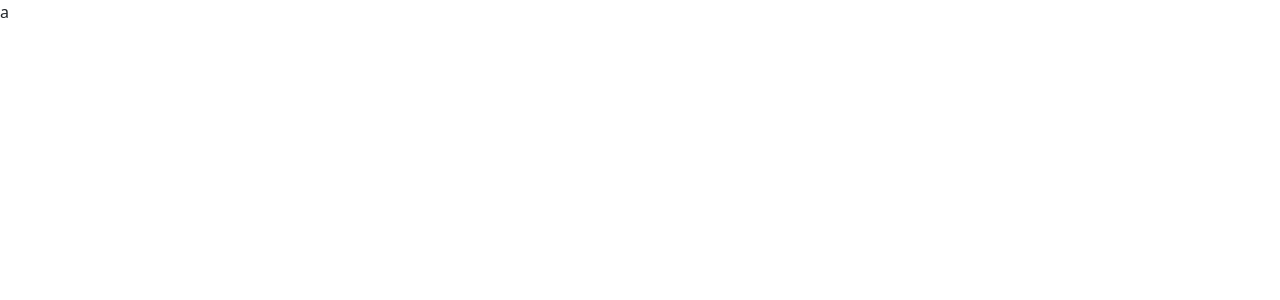
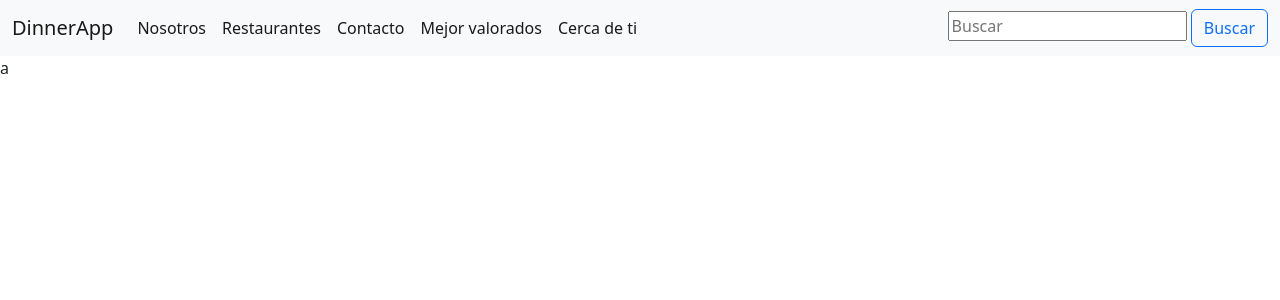
Before and after one commit to SapoRaider/DinnerApp, a Django app: page / in a window 1280 px wide. Before the commit the part shown is almost empty. Shown: the top 300 px of the page. Run offline with Django 4.2, Linux system fonts and the light colour scheme.

Commit message:
modified:   DinnerSV/DinnerApp/templates/DinnerApp/index.html

```diff
--- a/DinnerSV/DinnerApp/templates/DinnerApp/index.html
+++ b/DinnerSV/DinnerApp/templates/DinnerApp/index.html
@@ -15,11 +15,34 @@
   <link href="https://cdn.jsdelivr.net/npm/bootstrap@5.2.1/dist/css/bootstrap.min.css" rel="stylesheet"
     integrity="sha384-iYQeCzEYFbKjA/T2uDLTpkwGzCiq6soy8tYaI1GyVh/UjpbCx/TYkiZhlZB6+fzT" crossorigin="anonymous">
 
+
+
+
 </head>
 
 <body>
   <header>
-    <!-- place navbar here -->
+    <nav class="navbar navbar-expand-lg bg-light">
+      <div class="container-fluid">
+        <a class="navbar-brand" href="#">DinnerApp</a>
+        <button class="navbar-toggler" type="button" data-bs-toggle="collapse" data-bs-target="#navbarNavAltMarkup" aria-controls="navbarNavAltMarkup" aria-expanded="false" aria-label="Toggle navigation">
+          <span class="navbar-toggler-icon"></span>
+        </button>
+        <div class="collapse navbar-collapse" id="navbarNavAltMarkup">
+          <div class="navbar-nav">
+            <a class="nav-link active" aria-current="page" href="#">Nosotros</a>
+            <a class="nav-link active" href="#">Restaurantes</a>
+            <a class="nav-link active" href="#">Contacto</a>
+            <a class="nav-link active" href="#">Mejor valorados</a>
+            <a class="nav-link active" href="#">Cerca de ti</a>
+          </div>
+        </div>
+        <form class="form-inline">
+              <input class="form mr-sm-2" type="search" placeholder="Buscar" aria-label="Search">
+              <button class="btn btn-outline-primary my-2 my-sm-0" type="submit">Buscar</button>
+          </form>
+      </div>
+    </nav>
   </header>
   <main>
 
```
